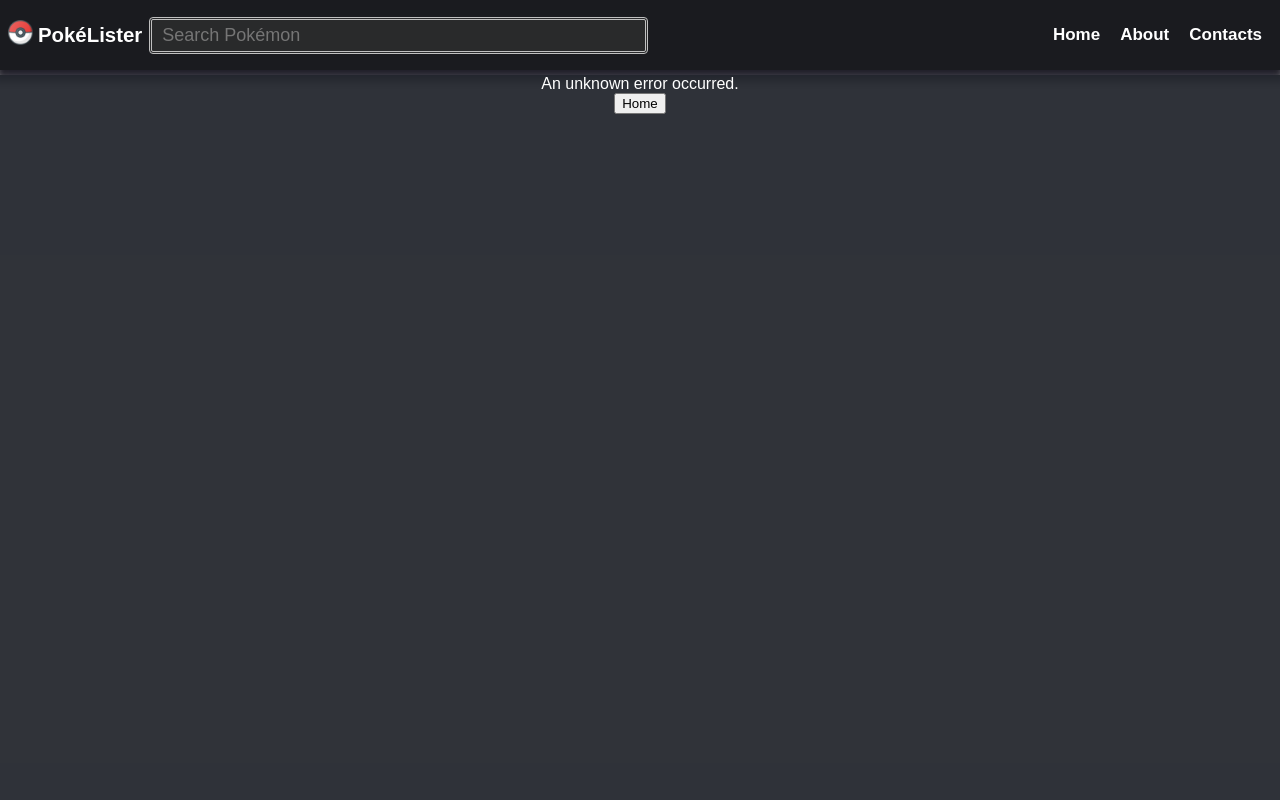
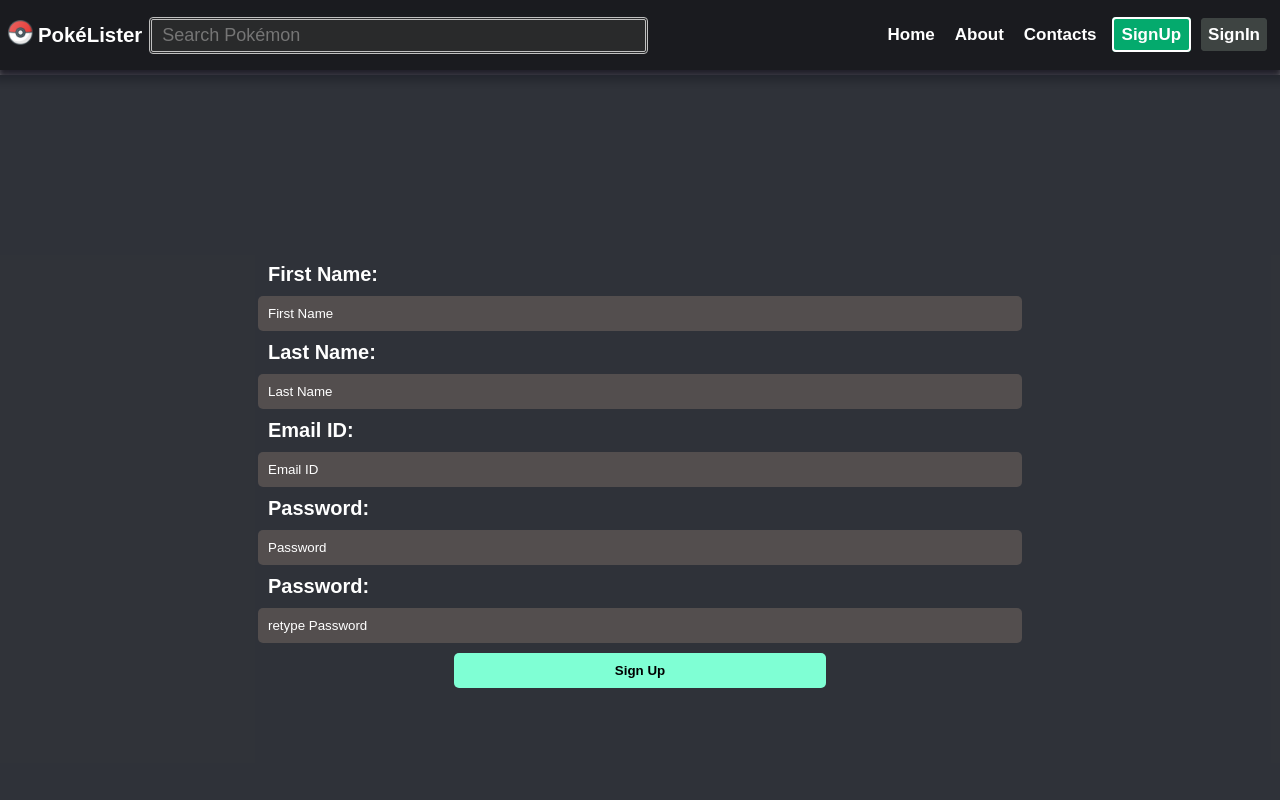
Before and after one commit to lordvader501/pokelister, a React (Vite) app: page /pokelister/signup in a window 1280 px wide. Shown: the top 800 px of the page. Built offline with nearby package versions, Linux system fonts and the light colour scheme; no server answers.

Commit message:
added signin and signout pages

```diff
--- a/src/components/Header/Header.css
+++ b/src/components/Header/Header.scss
@@ -106,6 +106,27 @@
   border-radius: 4px;
 }
 
+.signup {
+  border-color: rgb(21, 206, 145);
+  border: 2px solid;
+  background-color: #353d3a;
+  &:hover {
+    background-color: #04AA6D;
+  }
+  &.active {
+    background-color: #04AA6D;
+  }
+}
+
+.signin {
+  background-color: #3e4442;
+  border: 2px solid #3e4442;
+  &.active {
+    background-color: #04AA6D;
+    border:none;
+  }
+}
+
 .bar1,
 .bar2,
 .bar3 {
@@ -183,13 +204,17 @@
 
 @media screen and (max-width: 450px) and (min-width: 200px) {
   .logo-container {
-    width: 30% !important;
+    width: 20% !important;
+  }
+  .logo-container .img {
+    max-width: 100%;
+    max-height: 100%;
   }
   .nav-list {
     display: none;
   }
 }
-@media screen and (max-width:630px) and (min-width:250px) {
+@media screen and (max-width:750px) and (min-width:250px) {
   .navcontainer.mobile-menu-open .nav-list{
     display: block;
   }
@@ -214,7 +239,9 @@
     display: inline-block;
     cursor: pointer;
   }
-
+  .sticky{
+    display: none;
+  }
   .nav-item {
 
     margin-top: 10px;
--- a/src/components/Header/Header.tsx
+++ b/src/components/Header/Header.tsx
@@ -1,6 +1,6 @@
 import React, { useEffect, useState } from 'react';
 import { Link, useLocation } from 'react-router-dom';
-import './Header.css';
+import './Header.scss';
 import { LOGO } from '../../utilities/constanats';
 import Search from '../SearchBox/Search';
 
@@ -29,7 +29,7 @@ const HeaderLayout: React.FC = () => {
 	const handleMenuToggle = (): void => {
 		setMenuOpen(!menuOpen);
 	};
-	console.log(currLocation.pathname);
+
 	return (
 		<header className="header">
 			<div className="logo-container">
@@ -63,6 +63,12 @@ const HeaderLayout: React.FC = () => {
 							<li className="nav-item">
 								<Link className={`nav-link ${(currLocation.pathname === '/pokelister/contacts') ? 'active':''}`} to="/pokelister/contacts">Contacts</Link>
 							</li>
+							<li className="nav-item">
+								<Link className={`nav-link signup ${(currLocation.pathname === '/pokelister/signup') ? 'active':''}`} to="/pokelister/signup">SignUp</Link>
+							</li>
+							<li className="nav-item">
+								<Link className={`nav-link signin ${(currLocation.pathname === '/pokelister/signin') ? 'active':''}`} to="/pokelister/signin">SignIn</Link>
+							</li>
 						</ul>
 					</nav>
 				</div>
--- a/src/components/PokemonInfo/PokemonInfo.css
+++ b/src/components/PokemonInfo/PokemonInfo.css
@@ -26,7 +26,7 @@
 	text-transform: capitalize;
 	margin-left: 5%;
 }
-.container {
+.info-container {
 	justify-content: flex-start;
 }
 
--- a/src/components/PokemonInfo/PokemonInfo.tsx
+++ b/src/components/PokemonInfo/PokemonInfo.tsx
@@ -23,7 +23,7 @@ const PokemonInfo: React.FC = () => {
 	},[]);
 	console.log(pokemon);
 	return (
-		<div className='container'>
+		<div className='container info-container'>
 			<div className="info-div">
 				<div className='poke-head'>
 					<div className="poke-img">
--- /dev/null
+++ b/src/components/SignInAndSignUp/SignIn.tsx
@@ -0,0 +1,9 @@
+import React from 'react';
+
+const SignIn = () => {
+	return (
+		<div className='container'>SignIn</div>
+	);
+};
+
+export default SignIn;
--- /dev/null
+++ b/src/components/SignInAndSignUp/SignUp.tsx
@@ -0,0 +1,50 @@
+import React from 'react';
+import { SubmitHandler, useForm } from 'react-hook-form';
+import './Signup.scss';
+
+interface SignUpProps {
+	firstname: string;
+	lastname: string;
+	email:string;
+	password1: string;
+	password2: string;
+}
+
+const SignUp = () => {
+	const { register, handleSubmit, watch, formState: { errors } } = useForm<SignUpProps>();
+	const onSubmit: SubmitHandler<SignUpProps> = (data) => {
+		const {firstname, lastname, email, password1 } = data;
+		const newdata = {
+			firstname: firstname.trim(),
+			lastnaem: lastname.trim(),
+			email: email,
+			password: password1.trim(),
+		};
+		console.log(newdata);
+	};
+
+
+	return (
+		<div className='container'>
+			<div className='form-container'>
+				<form onSubmit={ handleSubmit(onSubmit) }>
+					<label>First Name:</label>
+					<input placeholder='First Name' {...register('firstname', { required: true, maxLength: 20 })} />
+					<label>Last Name:</label>
+					<input placeholder='Last Name' {...register('lastname', { required: true, maxLength: 20 })} />
+					<label>Email ID:</label>
+					<input placeholder= 'Email ID' type="email" {...register('email', {required:true, pattern: /^[a-zA-Z0-9_.+-]+@[a-zA-Z0-9-]+\.[a-zA-Z0-9-.]+$/i})} />
+					<label>Password:</label>
+					<input placeholder='Password' type="password" {...register('password1', { required: true, minLength: 8, maxLength: 15 })} />
+					{errors.password1 && <span>Please enter correct password</span>}
+					<label>Password:</label>
+					<input placeholder='retype Password' type="password" {...register('password2', { required: true, minLength: 8, maxLength: 15, validate: (val:string) => (val === watch('password1')) })} />
+					{errors.password2 && <span>Please enter correct password</span>}
+					<button type="submit">Sign Up</button>
+				</form>
+			</div>
+		</div>
+	);
+};
+
+export default SignUp;
--- /dev/null
+++ b/src/components/SignInAndSignUp/Signup.scss
@@ -0,0 +1,44 @@
+.form-container{
+  display: flex;
+  width: 100%;
+  height:100%;
+  align-items: center;
+  justify-content: center;
+
+  form {
+    display: flex;
+    flex-direction: column;
+    justify-content:center;
+    align-items: center;
+    width:100%;
+    label {
+      width:60%;
+      font-size: 20px;
+      font-weight: 600;
+    }
+
+    input {
+      margin: 10px 0px;
+      background: none;
+      background-color: rgb(83, 78, 78);
+      padding: 10px 10px 10px 10px;
+      border: 0;
+      width: 60%;
+      font-weight: 600;
+      color: #fff;
+      border-radius: 5px;
+    }
+    button {
+      background-color: aquamarine;
+      border:0;
+      width: 30%;
+      padding: 10px 10px 10px 10px;
+      font-weight: 600;
+      border-radius: 5px;
+    }
+  }
+  ::placeholder {
+    color: #fff;
+    font-weight: 500;
+  }
+}
```
Also changed, not shown: package.json (+8 -4 lines), src/App.tsx (+10 -0 lines), 1 other file (tests, documents, lock files or other folders).
